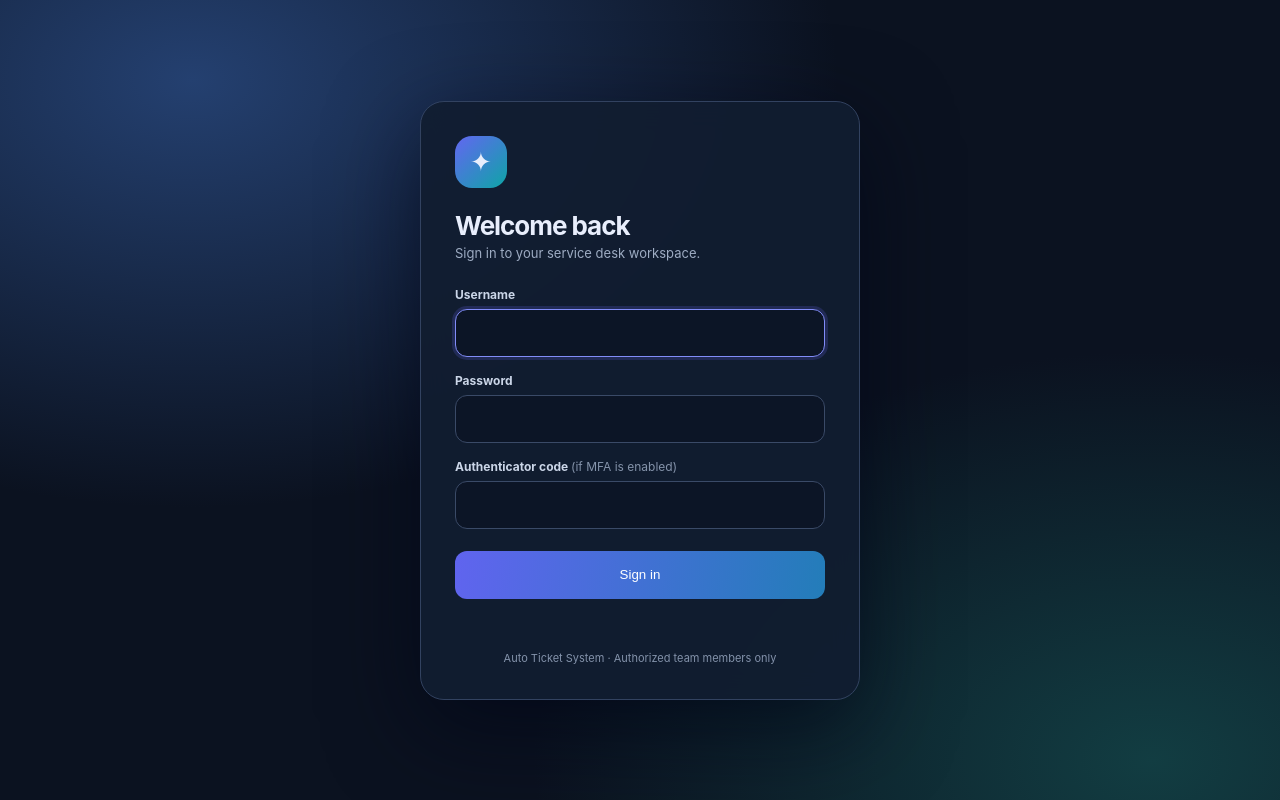
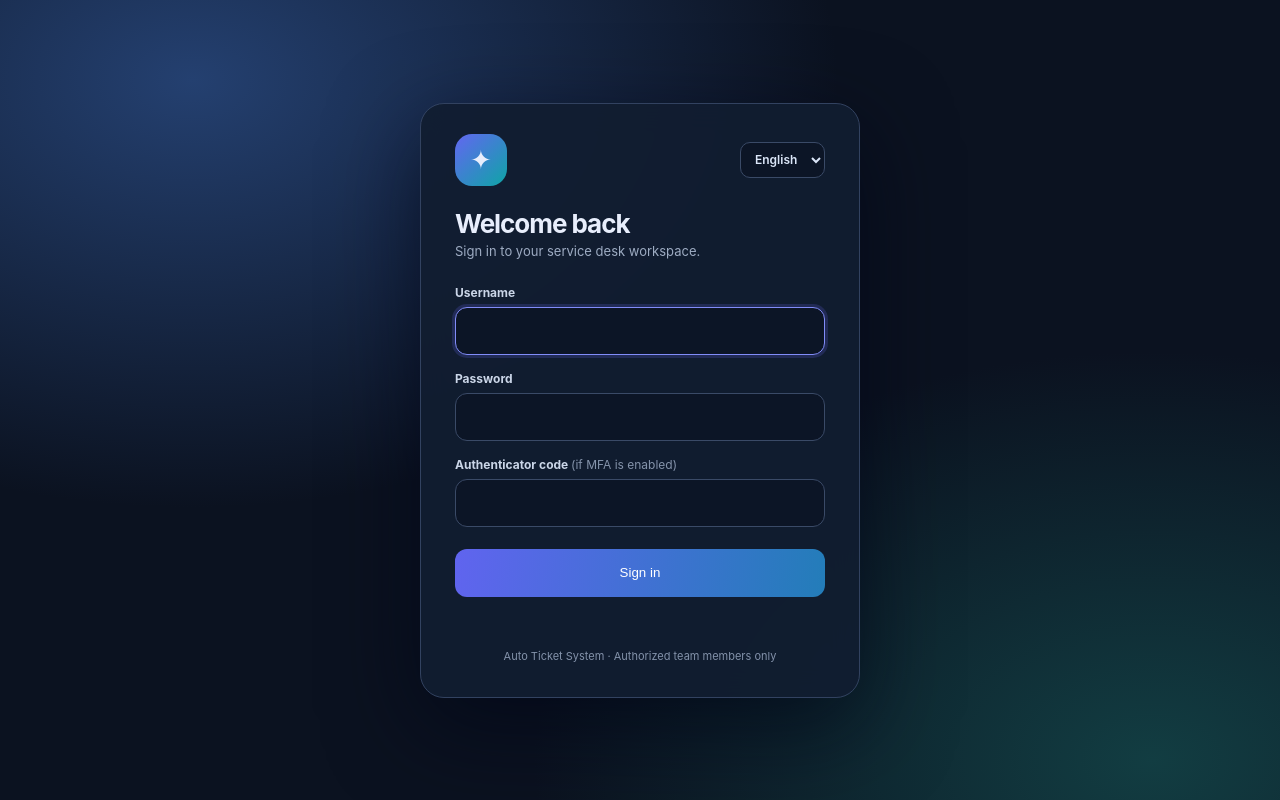
Before and after one commit to jaberpatwary/OSTKT, a plain HTML site: page static/login.html in a window 1280 px wide. Drawn offline with Linux system fonts and the light colour scheme.

Commit message:
Add English and Bengali login language switch

```diff
--- a/static/login.html
+++ b/static/login.html
@@ -1,5 +1,5 @@
 <!doctype html>
-<html lang="en">
+<html lang="en" translate="no">
 <head>
   <meta charset="utf-8" />
   <meta name="viewport" content="width=device-width, initial-scale=1" />
@@ -8,7 +8,8 @@
   <style>
     :root{color-scheme:dark;font-family:Manrope,Inter,Segoe UI,sans-serif;background:#0b1220;color:#e8eefc}
     *{box-sizing:border-box}body{margin:0;min-height:100vh;display:grid;place-items:center;padding:24px;background:radial-gradient(ellipse at 15% 10%,#244070 0,transparent 42%),radial-gradient(ellipse at 90% 95%,#123d42 0,transparent 38%),#0b1220}
-    .card{width:min(440px,100%);padding:34px;border:1px solid #324260;border-radius:24px;background:#121d30eF;box-shadow:0 28px 90px #020617aa;backdrop-filter:blur(14px)}
+    .card{width:min(440px,100%);padding:30px 34px 34px;border:1px solid #324260;border-radius:24px;background:#121d30eF;box-shadow:0 28px 90px #020617aa;backdrop-filter:blur(14px)}
+    .topbar{display:flex;align-items:center;justify-content:space-between;gap:16px}.language{height:36px;border:1px solid #3a4a67;border-radius:10px;background:#0c1526;padding:0 10px;color:#dbe6f8;font:600 12px Inter,Segoe UI,sans-serif;cursor:pointer}
     .mark{display:grid;place-items:center;width:52px;height:52px;border-radius:17px;background:linear-gradient(135deg,#6366f1,#0ea5a6);font-size:26px}
     h1{margin:22px 0 4px;font-size:26px;letter-spacing:-.04em}.sub{margin:0 0 26px;color:#9eacc3;font-size:13px}
     label{display:block;margin:16px 0 7px;color:#cbd6e8;font-size:12px;font-weight:700}
@@ -20,40 +21,73 @@
 </head>
 <body>
   <main class="card">
-    <div class="mark" aria-hidden="true">✦</div>
-    <h1>Welcome back</h1>
-    <p class="sub">Sign in to your service desk workspace.</p>
+    <div class="topbar">
+      <div class="mark" aria-hidden="true">✦</div>
+      <select class="language" id="languageSelect" aria-label="Language">
+        <option value="en">English</option>
+        <option value="bn">বাংলা</option>
+      </select>
+    </div>
+    <h1 id="welcomeTitle">Welcome back</h1>
+    <p class="sub" id="welcomeSubtitle">Sign in to your service desk workspace.</p>
     <form id="loginForm">
-      <label for="username">Username</label>
+      <label for="username" id="usernameLabel">Username</label>
       <input id="username" name="username" autocomplete="username" required maxlength="64" autofocus />
-      <label for="password">Password</label>
+      <label for="password" id="passwordLabel">Password</label>
       <input id="password" name="password" type="password" autocomplete="current-password" required maxlength="72" />
-      <label for="otpCode">Authenticator code <span style="font-weight:400;color:#8493aa">(if MFA is enabled)</span></label>
+      <label for="otpCode"><span id="authCodeLabel">Authenticator code</span> <span id="mfaHint" style="font-weight:400;color:#8493aa">(if MFA is enabled)</span></label>
       <input id="otpCode" name="otp_code" inputmode="numeric" autocomplete="one-time-code" pattern="[0-9]{6}" maxlength="6" />
-      <button id="submitButton" type="submit">Sign in</button>
+      <button id="submitButton" type="submit" data-state="idle">Sign in</button>
       <p id="loginError" class="error" role="alert" aria-live="polite"></p>
     </form>
-    <p class="foot">Auto Ticket System · Authorized team members only</p>
+    <p class="foot" id="footerText">Auto Ticket System · Authorized team members only</p>
   </main>
   <script>
     (() => {
       const form = document.getElementById('loginForm');
       const button = document.getElementById('submitButton');
       const error = document.getElementById('loginError');
+      const languageSelect = document.getElementById('languageSelect');
+      const translations = {
+        en: { title: 'Sign in · Auto Ticket System', welcome: 'Welcome back', subtitle: 'Sign in to your service desk workspace.', language: 'Language', username: 'Username', password: 'Password', authCode: 'Authenticator code', mfaHint: '(if MFA is enabled)', submit: 'Sign in', signing: 'Signing in…', footer: 'Auto Ticket System · Authorized team members only', failed: 'Could not sign in.' },
+        bn: { title: 'সাইন ইন · Auto Ticket System', welcome: 'আবার স্বাগতম', subtitle: 'আপনার সার্ভিস ডেস্কে সাইন ইন করুন।', language: 'ভাষা', username: 'ইউজারনেম', password: 'পাসওয়ার্ড', authCode: 'অথেন্টিকেটর কোড', mfaHint: '(MFA চালু থাকলে)', submit: 'সাইন ইন', signing: 'সাইন ইন হচ্ছে…', footer: 'Auto Ticket System · শুধু অনুমোদিত টিম সদস্যদের জন্য', failed: 'সাইন ইন করা যায়নি।' }
+      };
+      const setLanguage = (language) => {
+        const selected = translations[language] ? language : 'en';
+        const t = translations[selected];
+        document.documentElement.lang = selected;
+        document.title = t.title;
+        document.getElementById('welcomeTitle').textContent = t.welcome;
+        document.getElementById('welcomeSubtitle').textContent = t.subtitle;
+        languageSelect.setAttribute('aria-label', t.language);
+        document.getElementById('usernameLabel').textContent = t.username;
+        document.getElementById('passwordLabel').textContent = t.password;
+        document.getElementById('authCodeLabel').textContent = t.authCode;
+        document.getElementById('mfaHint').textContent = t.mfaHint;
+        document.getElementById('footerText').textContent = t.footer;
+        if (button.dataset.state === 'idle') button.textContent = t.submit;
+        languageSelect.value = selected;
+        try { localStorage.setItem('ost-login-language', selected); } catch (_) {}
+      };
+      try {
+        const savedLanguage = localStorage.getItem('ost-login-language');
+        setLanguage(savedLanguage && translations[savedLanguage] ? savedLanguage : 'en');
+      } catch (_) { setLanguage('en'); }
+      languageSelect.addEventListener('change', () => setLanguage(languageSelect.value));
       form.addEventListener('submit', async (event) => {
-        event.preventDefault(); error.textContent = ''; button.disabled = true; button.textContent = 'Signing in…';
+        event.preventDefault(); error.textContent = ''; button.disabled = true; button.dataset.state = 'busy'; button.textContent = translations[languageSelect.value].signing;
         try {
           const response = await fetch('/api/auth/login', {
             method: 'POST', headers: { 'Content-Type': 'application/json' },
             body: JSON.stringify({ username: document.getElementById('username').value, password: document.getElementById('password').value, otp_code: document.getElementById('otpCode').value })
           });
           const data = await response.json().catch(() => ({}));
-          if (!response.ok) throw new Error(data.error || 'Could not sign in.');
+          if (!response.ok) throw new Error(data.error || translations[languageSelect.value].failed);
           const next = new URLSearchParams(location.search).get('next') || '/dashboard';
           location.replace(next.startsWith('/') && !next.startsWith('//') ? next : '/dashboard');
         } catch (err) {
-          error.textContent = err.message || 'Could not sign in.';
-          button.disabled = false; button.textContent = 'Sign in';
+          error.textContent = err.message || translations[languageSelect.value].failed;
+          button.disabled = false; button.dataset.state = 'idle'; button.textContent = translations[languageSelect.value].submit;
         }
       });
     })();
```
Also changed, not shown: 1 other file.
